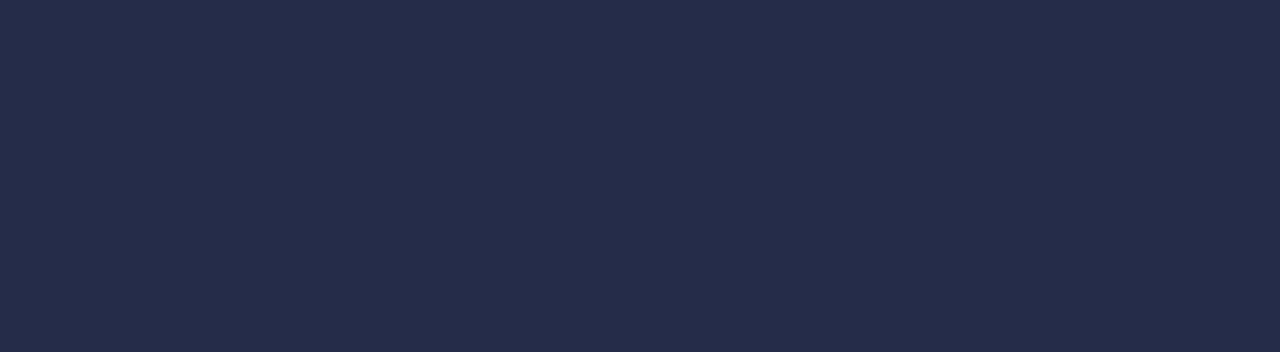
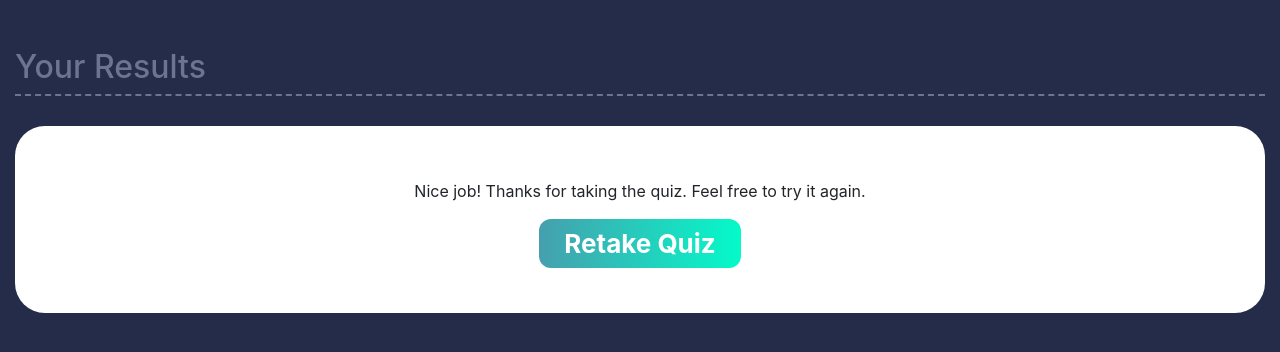
Before and after one commit to chelseaharris137/Quiz-App, a React app: page /results in a window 1280 px wide. Shown: the top 352 px of the page. Built offline with nearby package versions, Linux system fonts and the light colour scheme.

Commit message:
added styling to the results page

```diff
--- a/src/Components/Questions.js
+++ b/src/Components/Questions.js
@@ -7,16 +7,19 @@ const Questions = ({ quizData }) => {
   const [score, setScore] = useState(0)
   const [answer, setAnswer] = useState(null)
   const [completed, setCompleted] = useState(false)
+  const [sumbitted, setSubmitted] = useState(false)
+  //keep the submitted somehow and change background to red with it
 
   const option1 = quizData[count]['options'][0]['text']
   const option2 = quizData[count]['options'][1]['text']
   const option3 = quizData[count]['options'][2]['text']
   const option4 = quizData[count]['options'][3]['text']
-//if the count is 11 show a score page
+
   const next = () => {
     if (answer !== null) {
       setCount(count + 1)
       setAnswer(null)
+      setSubmitted(false)
     } else {
       alert('please make a selection')
     }
@@ -26,16 +29,16 @@ const Questions = ({ quizData }) => {
     quizData[count]['options'].forEach((elem) => {
       if (elem.answer === true) {
         setAnswer(elem.text)
+        setSubmitted(true)
       }
     })
+    //why isnt this incrementing???
     if (selectedAnswer === answer) {
       setScore(score + 1)
     }
   }
 
   return (
-    //use react rounter here
-    //but you only want to go to the result if quiz taken
     <div>
       {completed ? (
         <Results score={score} />
@@ -50,9 +53,9 @@ const Questions = ({ quizData }) => {
               <li
                 style={
                   option1 === answer
-                    ? { backgroundColor: 'green', opacity: '.4', color: '#000 !important' }
+                    ? { border: '1px solid green', backgroundColor: 'rgba(51, 170, 51, .1)' }
                     : { backgroundColor: 'transparent' }
-            }
+                }
               >
                 <button
                   className='option'
@@ -66,7 +69,7 @@ const Questions = ({ quizData }) => {
               <li
                 style={
                   option2 === answer
-                    ? { backgroundColor: 'green', opacity: '.4', color: '#000 !important' }
+                    ? { border: '1px solid green', backgroundColor: 'rgba(51, 170, 51, .1)' }
                     : { backgroundColor: 'transparent' }
                 }
               >
@@ -79,7 +82,13 @@ const Questions = ({ quizData }) => {
                   B. {option2}
                 </button>
               </li>
-              <li style={option3 === answer ? { backgroundColor: 'green', opacity: '.4' } : { backgroundColor: 'transparent' }}>
+              <li
+                style={
+                  option3 === answer
+                    ? { border: '1px solid green', backgroundColor: 'rgba(51, 170, 51, .1)' }
+                    : { backgroundColor: 'transparent' }
+                }
+              >
                 <button
                   className='option'
                   onClick={() => {
@@ -89,7 +98,13 @@ const Questions = ({ quizData }) => {
                   C. {option3}
                 </button>
               </li>
-              <li style={option4 === answer ? { backgroundColor: 'green', opacity: '.4' } : { backgroundColor: 'transparent' }}>
+              <li
+                style={
+                  option4 === answer
+                    ? { border: '1px solid green', backgroundColor: 'rgba(51, 170, 51, .1)' }
+                    : { backgroundColor: 'transparent' }
+                }
+              >
                 <button
                   className='option'
                   onClick={() => {
@@ -103,10 +118,10 @@ const Questions = ({ quizData }) => {
             {count === 9 ? (
               <div>
                 <button
-                  id='resultsBtn'
+                  id='nextBtn'
                   onClick={() => {
                     setCompleted(true)
-              }}
+                  }}
                 >
                   See Results
                 </button>
--- a/src/Components/Results.js
+++ b/src/Components/Results.js
@@ -1,7 +1,23 @@
 import React from 'react'
+import { Link } from 'react-router-dom'
+import '../Sass/Results.sass'
 
 const Results = ({ score }) => {
-  return <h1>{score}</h1>
+  // const result = (Number(score) / 10) * 100
+  return (
+    <div>
+      <div className='dashed-border'>
+        <h2>Your Results</h2>
+      </div>
+      <div className='results'>
+        <h5>{score}</h5>
+        <p>Nice job! Thanks for taking the quiz. Feel free to try it again.</p>
+        <Link to='/'>
+          <button id='retakeBtn'>Retake Quiz</button>
+        </Link>
+      </div>
+    </div>
+  )
 }
 
 export default Results
--- /dev/null
+++ b/src/Sass/Results.sass
@@ -0,0 +1,22 @@
+h2
+  font-size: 32px
+.results
+  text-align: center
+  background-color: #fff
+  border-radius: 30px
+  border: none
+  margin-top: 30px
+  padding: 30px 30px 30px 30px
+#retakeBtn
+  float: center
+  padding-bottom: 5px
+  border-radius: 12px
+  background-image: linear-gradient(to right, #469fae 0%, #25cdbc 51%, #04fac9  100%)
+  padding: 5px 25px 5px 25px
+  color: #fff
+  border: none
+  font-weight: bold
+  font-size: 26px
+  margin-bottom: 15px
+#retakeBtn:hover
+  background-image: linear-gradient(to right, #04fac9 0%, #25cdbc 51%, #469fae 100%)
```
